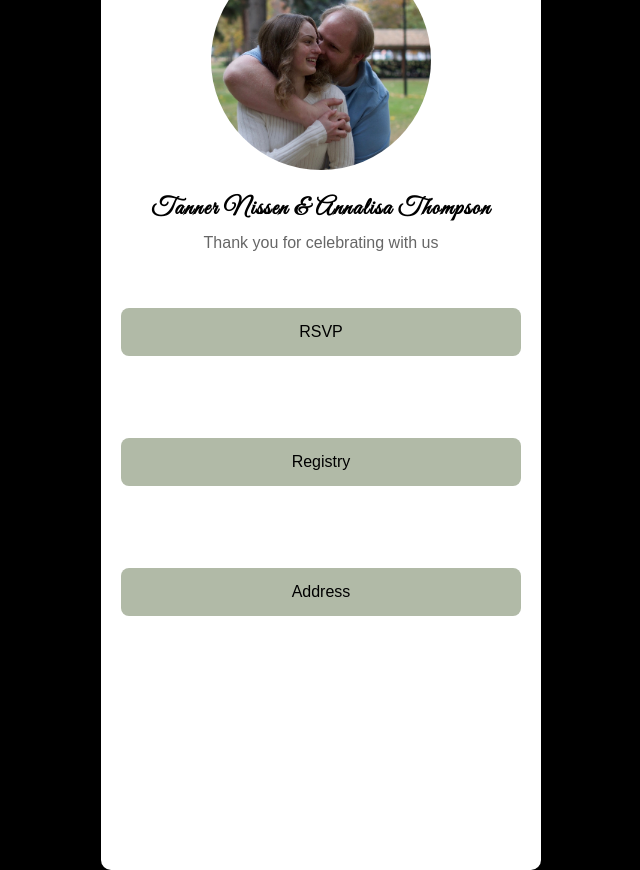
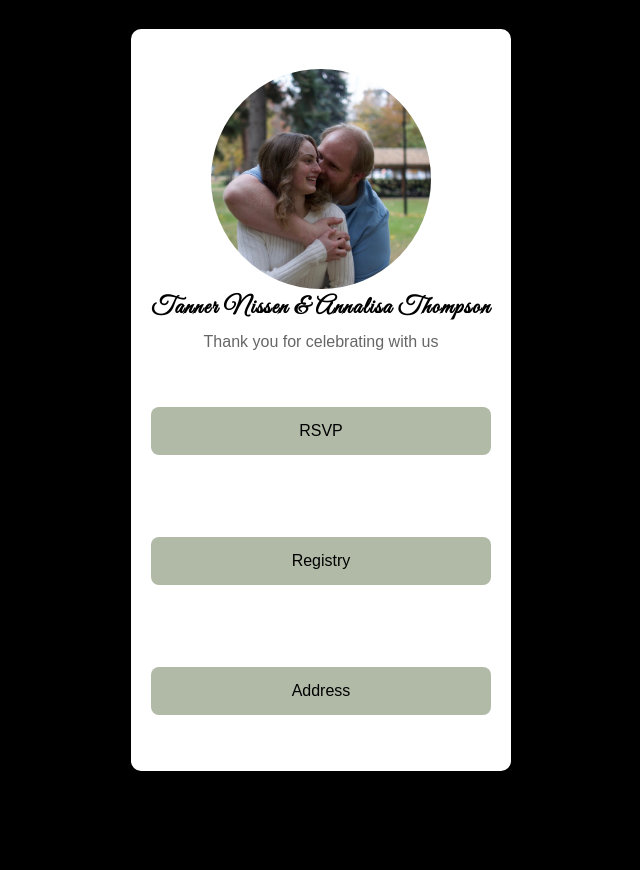
Before and after one commit to HaileyY919/A_and_T_Wedding_Links, a plain HTML site: page index.html in a window 1280 px wide. Shown: the whole page, without its empty margins (319-959 px from the left). After the commit the page ends 800 px from the top, so only its background shows below. Drawn offline with Linux system fonts and the light colour scheme.

Commit message:
styling fixes

```diff
--- a/index.html
+++ b/index.html
@@ -19,10 +19,7 @@
             margin: 0;
         }
         .container {
-
             background-color: white;
-            width: 400px;
-            height: 900px;
             padding: 20px;
             box-shadow: 0px 4px 12px rgba(0, 0, 0, 0.1);
             text-align: center;
@@ -33,7 +30,7 @@
             height: 220px;
             border-radius: 50%;
             object-fit: cover;
-            margin-bottom: 20px;
+            margin-top: 20px;
         }
         .name {
             font-family: "GreatVibes", 'Arial Narrow', Arial, sans-serif;
```
